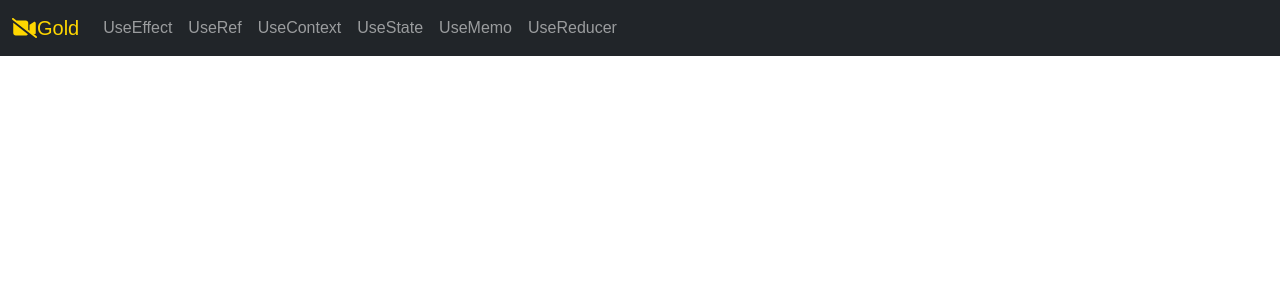
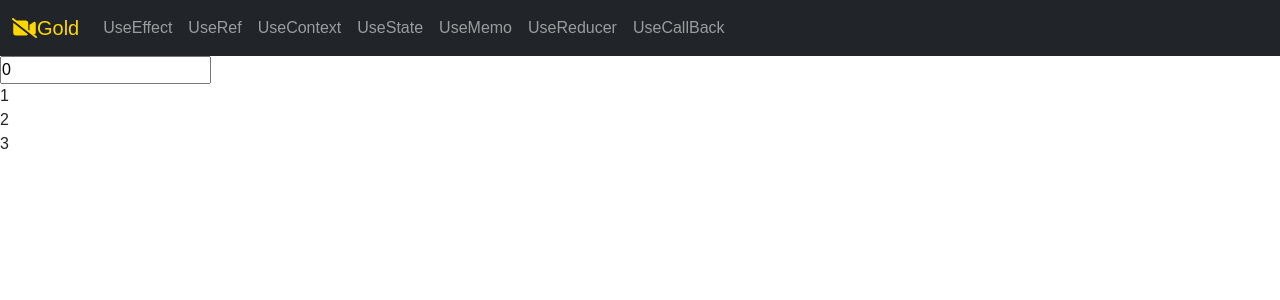
Before and after one commit to OguzhanDemircioglu/JavaReactExamples, a React (Create React App) app in the folder ex-ui-react/: page /useCallBack in a window 1280 px wide. Shown: the top 300 px of the page. Built offline with nearby package versions, Linux system fonts and the light colour scheme.

Commit message:
UseCallBackExample

```diff
--- a/ex-ui-react/src/App.js
+++ b/ex-ui-react/src/App.js
@@ -8,19 +8,21 @@ import UseContextExample from "./example/UseContextExample";
 import UseStateExample from "./example/UseStateExample";
 import UseMemoExample from "./example/UseMemoExample";
 import UseReducerExample from "./example/UseReducerExample";
+import UseCallBackExample from "./example/UseCallBackExample";
 
 function App() {
   return (
     <div className="App">
         <Header />
         <Routes>
-            <Route path="/"           element={<Home />}></Route>
-            <Route path="/useEffect"  element={<UseEffectExample />}></Route>
-            <Route path="/useRef"     element={<UseRefExample />}></Route>
-            <Route path="/useContext" element={<UseContextExample />}></Route>
-            <Route path="/useState"   element={<UseStateExample />}></Route>
-            <Route path="/useMemo"    element={<UseMemoExample />}></Route>
-            <Route path="/useReducer"    element={<UseReducerExample />}></Route>
+            <Route path="/"             element={<Home />}></Route>
+            <Route path="/useEffect"    element={<UseEffectExample />}></Route>
+            <Route path="/useRef"       element={<UseRefExample />}></Route>
+            <Route path="/useContext"   element={<UseContextExample />}></Route>
+            <Route path="/useState"     element={<UseStateExample />}></Route>
+            <Route path="/useMemo"      element={<UseMemoExample />}></Route>
+            <Route path="/useReducer"   element={<UseReducerExample />}></Route>
+            <Route path="/useCallBack"  element={<UseCallBackExample />}></Route>
 
         </Routes>
     </div>
--- a/ex-ui-react/src/components/Header.js
+++ b/ex-ui-react/src/components/Header.js
@@ -35,6 +35,9 @@ export default function Header() {
                     <NavLink className="nav-link" href="/useReducer">
                         UseReducer
                     </NavLink>
+                    <NavLink className="nav-link" href="/useCallBack">
+                        UseCallBack
+                    </NavLink>
                 </Nav>
             </Container>
         </Navbar>
--- /dev/null
+++ b/ex-ui-react/src/example/UseCallBackExample.js
@@ -0,0 +1,19 @@
+import React, {useCallback, useState} from 'react';
+
+export default function UseCallBackExample() {
+    const [number, setNumber] = useState(0);
+
+    const getList = useCallback((e) => {
+        return [number+e+1, number+e+2, number+e+3];
+    }, [number]);
+    return (
+        <div>
+            <input value={number} type="number" onChange={e => setNumber(Number(e.target.value))} />
+            {
+                getList(number).map((e, index) => (
+                    <div key={index}>{e}</div>
+                ))
+            }
+        </div>
+    );
+}
```
